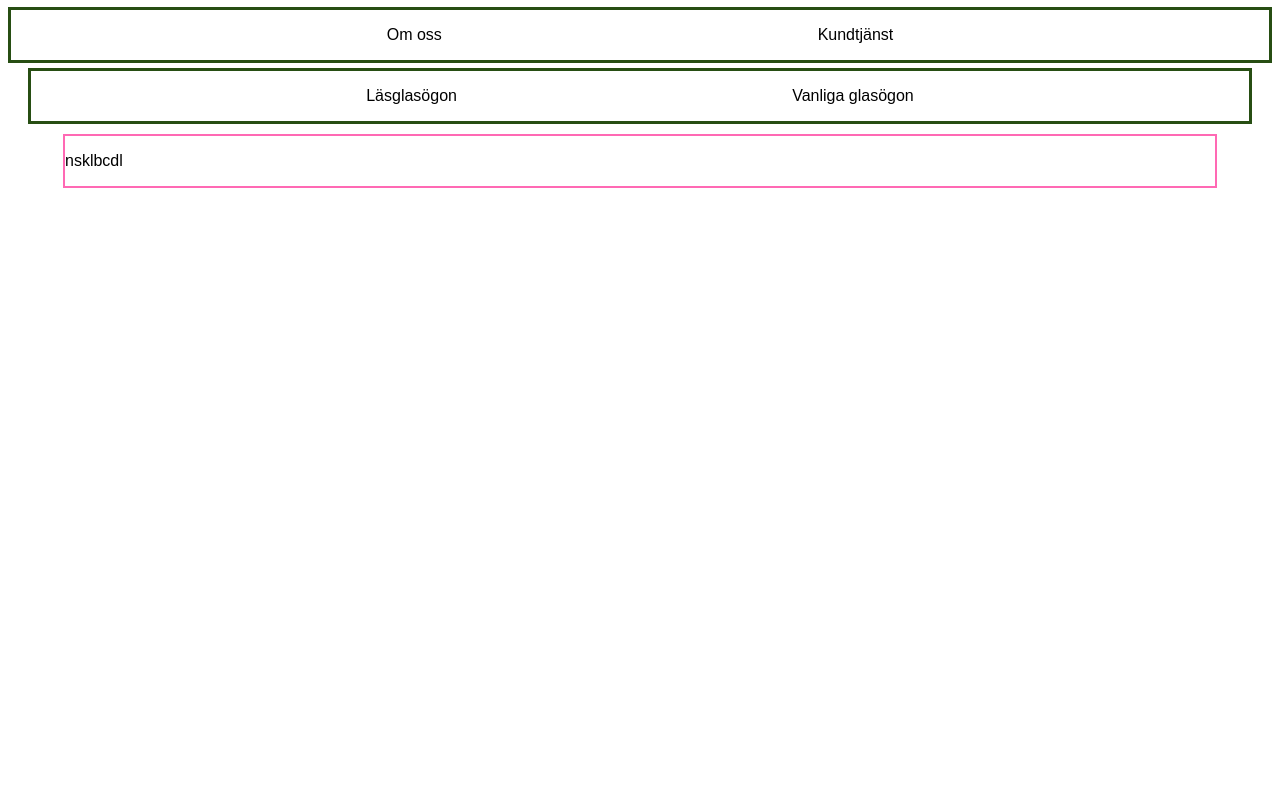
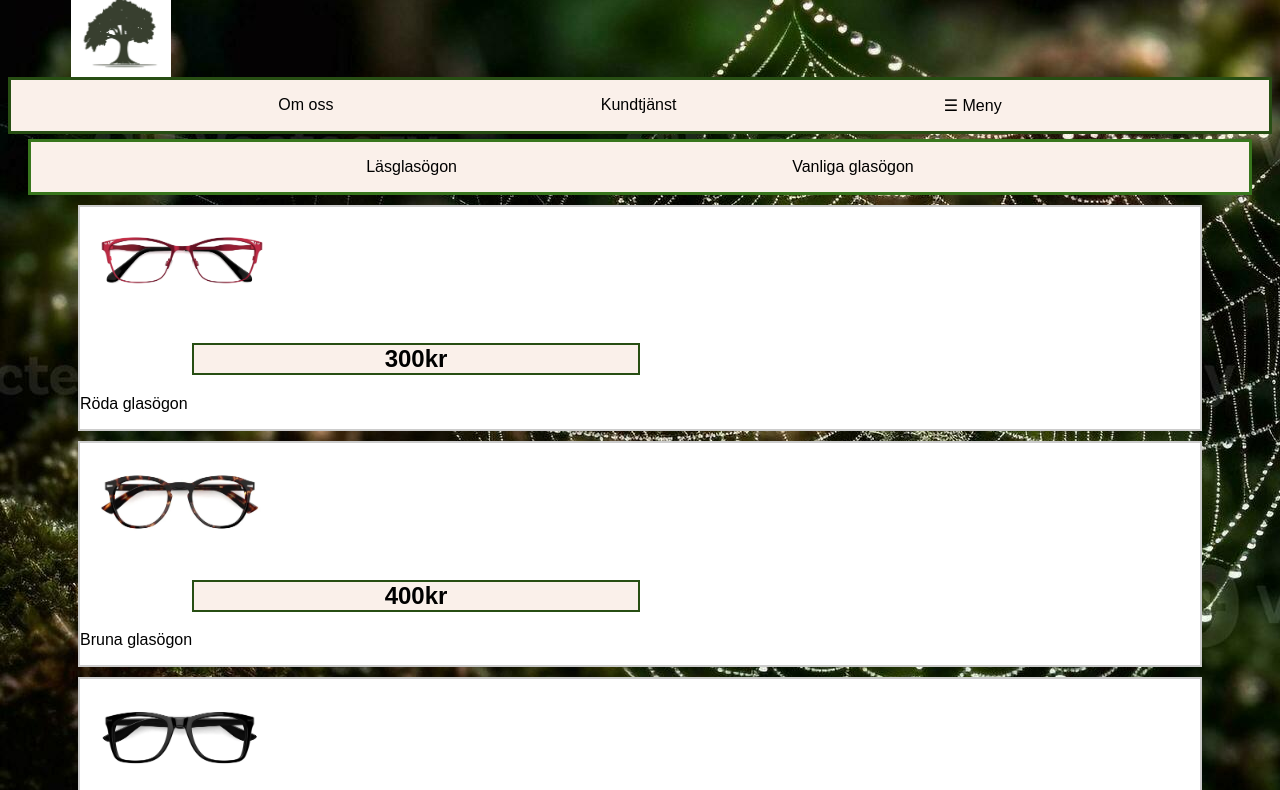
Before and after one commit to Gabriella-12345/Projekt-2, a plain HTML site: page index.html in a window 1280 px wide. Shown: the part 81-871 px from the top of the page. Before the commit the page ends 800 px from the top, so only its background shows below. Drawn offline with Linux system fonts and the light colour scheme.

Commit message:
Kod för dator och tablet utan att fixa

```diff
--- a/index.html
+++ b/index.html
@@ -5,6 +5,7 @@
     <meta name="viewport" content="width=device-width, initial-scale=1.0">
     <link rel="stylesheet" href="style.css">
     <link rel="preconnect" href="https://fonts.googleapis.com">
+    <script defer src="script.js"> </script>
     <style>
         body{
             font-family: "Comfortaa", sans-serif;
@@ -15,23 +16,59 @@
 </head>
 <body>
 <div class="box-grid">
-    <!-- <img class="bild1"src="./Bilder/träd.webp"> -->
     <h1> Gabriellas Glasögon </h1>
+    <img class="bild" src="./img/träd.webp" alt="Träd logga">
 
     <header>
         <p> Om oss </p>
         <p> Kundtjänst </p>
+        <p> ☰ Meny  </p>
     </header>
+
+
 
     <header class="lower">
         <p> Läsglasögon </p>
         <p> Vanliga glasögon </p>
     </header>
 
-    <main class="glassogonlador">
-        <p> nsklbcdl </p>
+    <main>
+        <article class="glasogonlador">
+            <img src="./img/30265110-front-2000x1125.webp" alt="Röda metal glasögon">
+            <h2 class="pristext"> 300kr </h2>
+            <p class="t"> Röda glasögon</p>
+
+        </article>
+
+
+        <article class="glasogonlador">
+            <img src="./img/30516311-front-940x529.webp" alt="">
+            <h2 class="pristext"> 400kr </h2>
+            <p class="t"> Bruna glasögon</p>
+
+        </article>
+
+
+        <article class="glasogonlador">
+            <img src="./img/30516410-front-2000x1125.webp" alt="">
+            <h2 class="pristext"> 500kr </h2>
+            <p class="t"> Svarta glasögon</p>
+        </article>
+
+
+        <article class="glasogonlador">
+            <img src="./img/30706132-front-2000x1125.webp" alt="">
+            <h2 class="pristext"> 340kr </h2>
+            <p class="t"> Tunna metall glasögon</p>
+        </article>
+
+
+        <article class="glasogonlador">
+            <img src="img/30776807-front-2000x1125.webp" alt="">
+            <h2 class="pristext"> 600kr </h2>
+            <p class="t"> Blåa metall glasögon</p>
+        </article>
     </main>
-
 
 </div>
 </body>
--- a/style.css
+++ b/style.css
@@ -1,37 +1,50 @@
-.box-grid{
+body{
+    background-image: url(./img/natur.webp);
+
+}
+
+.box-grid {
    display: grid;  /* grid */
    grid-template-columns: 1fr, 2fr, 1fr;
    grid-template-rows: 1fr, 1fr, 2fr;
 }
 
- h1{
-     color: black;
+h1 {
+    color: rgb(250, 240, 234);
     text-align: center; /* Rubrik */
     grid-column: 1/2;
     grid-row: 1/2;
-     background-color:#cccccc;;
+    margin-left: 18%;
+    /* background-color:#cccccc;; */
 }
- /* .bild1{
-     grid-template-columns: 1fr, 3fr ;
-     grid-template-rows: 1fr, 3fr;
+.bild {
+    /* logga bild */
     grid-column: 1/2;
     grid-row: 1/2;
+    text-align: right;
+    max-width: 100px;
+    max-height: auto;
+    margin-left: 5%;
+    margin-top: 5%;
+    background-color: rgb(250, 240, 234);
 
- } */
+}
 
- header{
+header {
     border: 3px solid #274e13 ; /* Underrubrikerna, om oss, kundtjänst osv */
     display: flex;
     flex-direction: row;
     justify-content:space-evenly;
     grid-row: 2/3;
     grid-column: 1/2;
+    background-color: rgb(250, 240, 234);
+
 
 }
 
- .lower{
-     border: 3px solid #274e13 ; /*  Under Underrubrikerna, glasögon */
-
+.lower {
+    border: 3px solid #38761d ; /*  Under Underrubrikerna, glasögon */
+    background-color: rgb(250, 240, 234);
     display: flex;
     flex-direction: row;
     justify-content:space-evenly;
@@ -43,13 +56,199 @@
 
 }
 
- .glassogonlador{
-     display: grid;  /* grid */
-     grid-template-columns: 1fr
-     grid-template-rows: 1fr, 1fr;
-     border:2px solid hotpink;
+.glasogonlador {
+    border:2px solid #cccccc;
+    background-color: white;
     margin-top: 10px;
-     margin-left: 55px;
-     margin-right: 55px;
+    margin-left: 70px;
+    margin-right: 70px;
 
 }
+.pristext {
+    text-align: center;
+    margin-right: 50%;
+    background-color:  rgb(250, 240, 234);
+}
+
+article img {
+    max-width: 200px;
+    height:auto
+
+}
+article h2 {
+    border: 2px solid #274e13;
+    margin-left: 10%;
+    background-color: rgb(250, 240, 234);
+}
+
+/* Tablet -------------------------------------------------------------------------------------------------------*/
+@media(min-width:600px) {
+    body{
+        background-image: url(./img/natur.webp);
+
+    }
+
+    .box-grid {
+       display: grid;  /* grid */
+       grid-template-columns: 1fr, 2fr, 1fr;
+       grid-template-rows: 1fr, 1fr, 2fr;
+    }
+
+    h1 {
+        color: rgb(250, 240, 234);
+        text-align: center; /* Rubrik */
+        grid-column: 1/2;
+        grid-row: 1/2;
+        margin-left: 18%;
+        /* background-color:#cccccc;; */
+    }
+    .bild {
+        /* logga bild */
+        grid-column: 1/2;
+        grid-row: 1/2;
+        text-align: right;
+        max-width: 100px;
+        max-height: auto;
+        margin-left: 5%;
+        margin-top: 5%;
+        background-color: rgb(250, 240, 234);
+
+    }
+
+    header {
+        border: 3px solid #274e13 ; /* Underrubrikerna, om oss, kundtjänst osv */
+        display: flex;
+        flex-direction: row;
+        justify-content:space-evenly;
+        grid-row: 2/3;
+        grid-column: 1/2;
+        background-color: rgb(250, 240, 234);
+
+
+    }
+
+    .lower {
+        border: 3px solid #38761d ; /*  Under Underrubrikerna, glasögon */
+        background-color: rgb(250, 240, 234);
+        display: flex;
+        flex-direction: row;
+        justify-content:space-evenly;
+        margin-left: 20px;
+        margin-right: 20px;
+        margin-top: 5px;
+        grid-row: 3/4;
+        grid-column: 1/2;
+
+    }
+
+    .glasogonlador {
+        border:2px solid #cccccc;
+        background-color: white;
+        margin-top: 10px;
+        margin-left: 70px;
+        margin-right: 70px;
+
+    }
+    .pristext {
+        text-align: center;
+        margin-right: 50%;
+        background-color:  rgb(250, 240, 234);
+    }
+
+    article img {
+        max-width: 200px;
+        height:auto
+
+    }
+    article h2 {
+        border: 2px solid #274e13;
+        margin-left: 10%;
+        background-color:  rgb(250, 240, 234);
+    }
+}
+
+/* dator ----------------------------------------------------------------------------------------------------------*/
+@media(min-width:1025px) {
+    body{
+        background-image: url(./img/natur.webp);
+
+    }
+
+    .box-grid {
+       display: grid;  /* grid */
+       grid-template-columns: 1fr, 2fr, 1fr;
+       grid-template-rows: 1fr, 1fr, 2fr;
+    }
+
+    h1 {
+        color: rgb(250, 240, 234);
+        text-align: center; /* Rubrik */
+        grid-column: 1/2;
+        grid-row: 1/2;
+        margin-left: 18%;
+        /* background-color:#cccccc;; */
+    }
+    .bild {
+        /* logga bild */
+        grid-column: 1/2;
+        grid-row: 1/2;
+        text-align: right;
+        max-width: 100px;
+        max-height: auto;
+        margin-left: 5%;
+        margin-top: 5%;
+        background-color: rgb(250, 240, 234);
+
+    }
+
+    header {
+        border: 3px solid #274e13 ; /* Underrubrikerna, om oss, kundtjänst osv */
+        display: flex;
+        flex-direction: row;
+        justify-content:space-evenly;
+        grid-row: 2/3;
+        grid-column: 1/2;
+        background-color: rgb(250, 240, 234);
+
+    }
+
+    .lower {
+        border: 3px solid #38761d ; /*  Under Underrubrikerna, glasögon */
+        background-color: rgb(250, 240, 234);
+        display: flex;
+        flex-direction: row;
+        justify-content:space-evenly;
+        margin-left: 20px;
+        margin-right: 20px;
+        margin-top: 5px;
+        grid-row: 3/4;
+        grid-column: 1/2;
+
+    }
+
+    .glasogonlador {
+        border:2px solid #cccccc;
+        background-color: white;
+        margin-top: 10px;
+        margin-left: 70px;
+        margin-right: 70px;
+
+    }
+    .pristext {
+        text-align: center;
+        margin-right: 50%;
+        background-color:  rgb(250, 240, 234);
+    }
+
+    article img {
+        max-width: 200px;
+        height:auto
+
+    }
+    article h2 {
+        border: 2px solid #274e13;
+        margin-left: 10%;
+        background-color: rgb(250, 240, 234);
+    }
+
+}
```
Also changed, not shown: img/30265110-front-2000x1125.webp (added), img/30516311-front-940x529.webp (added), img/30516410-front-2000x1125.webp (added), img/30706132-front-2000x1125.webp (added), img/30776807-front-2000x1125.webp (added), img/30790056-front-2000x1125.webp (added), img/30790476-front-2000x1125.webp (added), img/30828377-front-2000x1125.webp (added), img/32739268-front-2000x1125.webp (added), img/natur.webp (added), img/träd.webp (added). Lines whose indentation alone changed are shown as unchanged.
